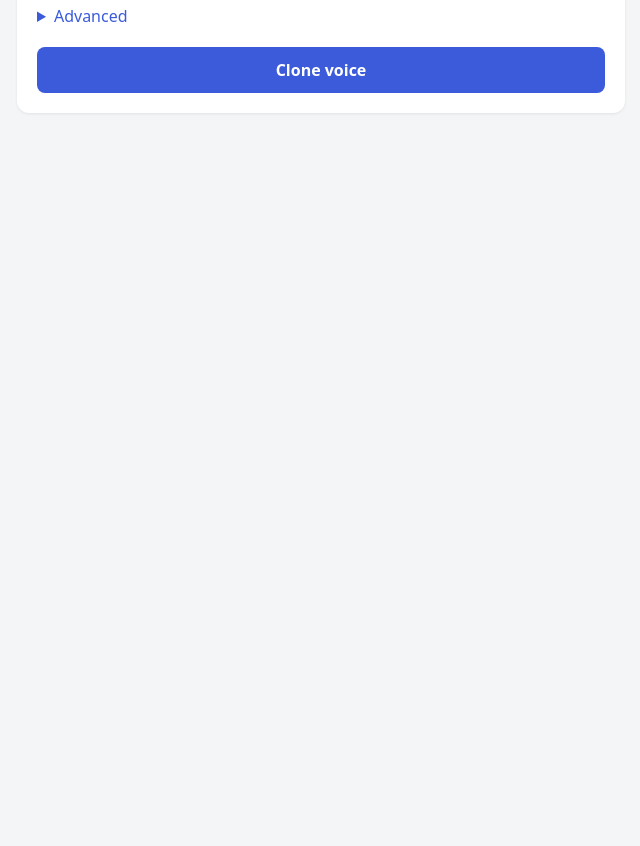
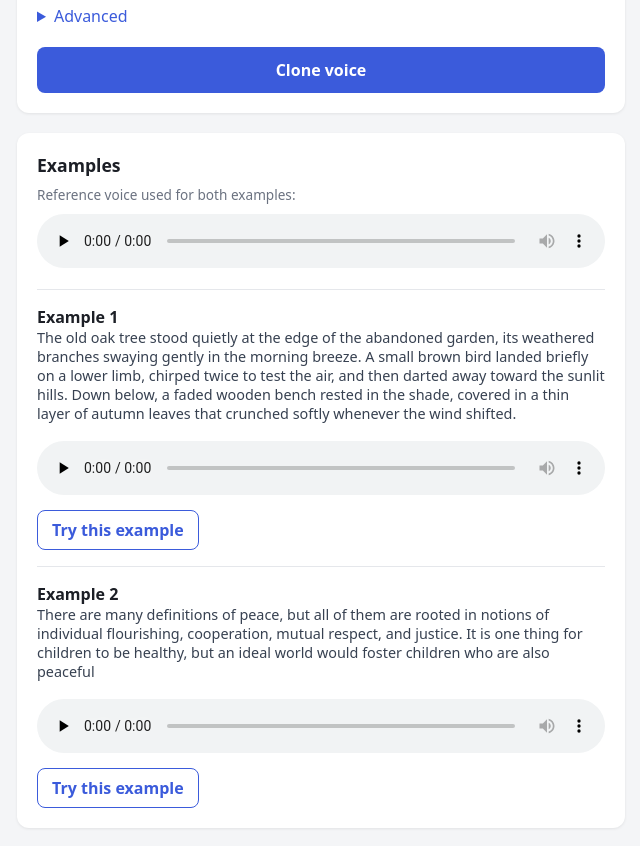
Before and after one commit to Om-Arham-Foundation-Inc/VoiceCloner, a plain HTML site: page static/index.html in a window 1280 px wide. Shown: the part 520-1366 px from the top of the page, without its empty margins (319-959 px from the left). Before the commit the page ends 800 px from the top, so only its background shows below. Drawn offline with Linux system fonts and the light colour scheme; no server answers.

Commit message:
Add examples section to the web UI; use blob links for README audio
Co-Authored-By: Claude Sonnet 5.5 <noreply@anthropic.com>

```diff
--- a/static/app.js
+++ b/static/app.js
@@ -70,3 +70,44 @@ form.addEventListener("submit", async (e) => {
     button.textContent = "Clone voice";
   }
 });
+
+// ---- Examples: same reference voice, two generated outputs ----
+const REF_URL = "/assets/reference/muni-shri-pranamya-sagar-ji-pravchan-ansh_320kbps.mp3";
+const EXAMPLES = ["clone_4b9e1f8c", "clone_edefe70d"];
+
+EXAMPLES.forEach(async (name, i) => {
+  const box = document.createElement("div");
+  box.className = "example";
+  const label = document.createElement("strong");
+  label.textContent = `Example ${i + 1}`;
+  const text = document.createElement("p");
+  const audio = document.createElement("audio");
+  audio.controls = true;
+  audio.preload = "none";
+  audio.src = `/assets/outputs/${name}.wav`;
+  const btn = document.createElement("button");
+  btn.type = "button";
+  btn.textContent = "Try this example";
+  box.append(label, text, audio, btn);
+  $("exList").append(box);
+
+  try {
+    text.textContent = (await (await fetch(`/assets/outputs/${name}.txt`)).text()).trim();
+  } catch (e) { text.textContent = ""; }
+
+  // Load the example's reference voice and text into the form.
+  btn.addEventListener("click", async () => {
+    try {
+      const blob = await (await fetch(REF_URL)).blob();
+      const file = new File([blob], "reference.mp3", { type: blob.type || "audio/mpeg" });
+      const dt = new DataTransfer();
+      dt.items.add(file);
+      $("reference").files = dt.files;
+      $("reference").dispatchEvent(new Event("change"));
+      $("text").value = text.textContent;
+      form.scrollIntoView({ behavior: "smooth" });
+    } catch (e) {
+      showMessage("Could not load the example reference.", true);
+    }
+  });
+});
--- a/static/index.html
+++ b/static/index.html
@@ -44,6 +44,13 @@
       <p class="hint" id="meta"></p>
       <a id="download" download="cloned_voice.wav">Download WAV</a>
     </section>
+
+    <section id="examples">
+      <h2>Examples</h2>
+      <p class="hint">Reference voice used for both examples:</p>
+      <audio id="exRef" controls preload="none" src="/assets/reference/muni-shri-pranamya-sagar-ji-pravchan-ansh_320kbps.mp3"></audio>
+      <div id="exList"></div>
+    </section>
   </main>
   <script src="app.js"></script>
 </body>
--- a/static/style.css
+++ b/static/style.css
@@ -69,3 +69,9 @@ button:disabled { background: #9aa5d6; cursor: wait; }
 .message.error { background: #fde2e2; color: #9b1c1c; }
 
 #download { display: inline-block; margin-top: 8px; color: #3b5bdb; }
+
+#examples { margin-top: 20px; background: #fff; border-radius: 12px; padding: 20px; box-shadow: 0 1px 3px rgba(0, 0, 0, .08); }
+.example { margin-top: 16px; padding-top: 16px; border-top: 1px solid #e5e7eb; }
+.example p { margin: 0 0 8px; font-size: .9rem; color: #374151; }
+.example button { width: auto; margin-top: 10px; padding: 8px 14px; background: #fff; color: #3b5bdb; border: 1px solid #3b5bdb; }
+.example button:hover:not(:disabled) { background: #eef1ff; }
```
Also changed, not shown: 2 other files.
